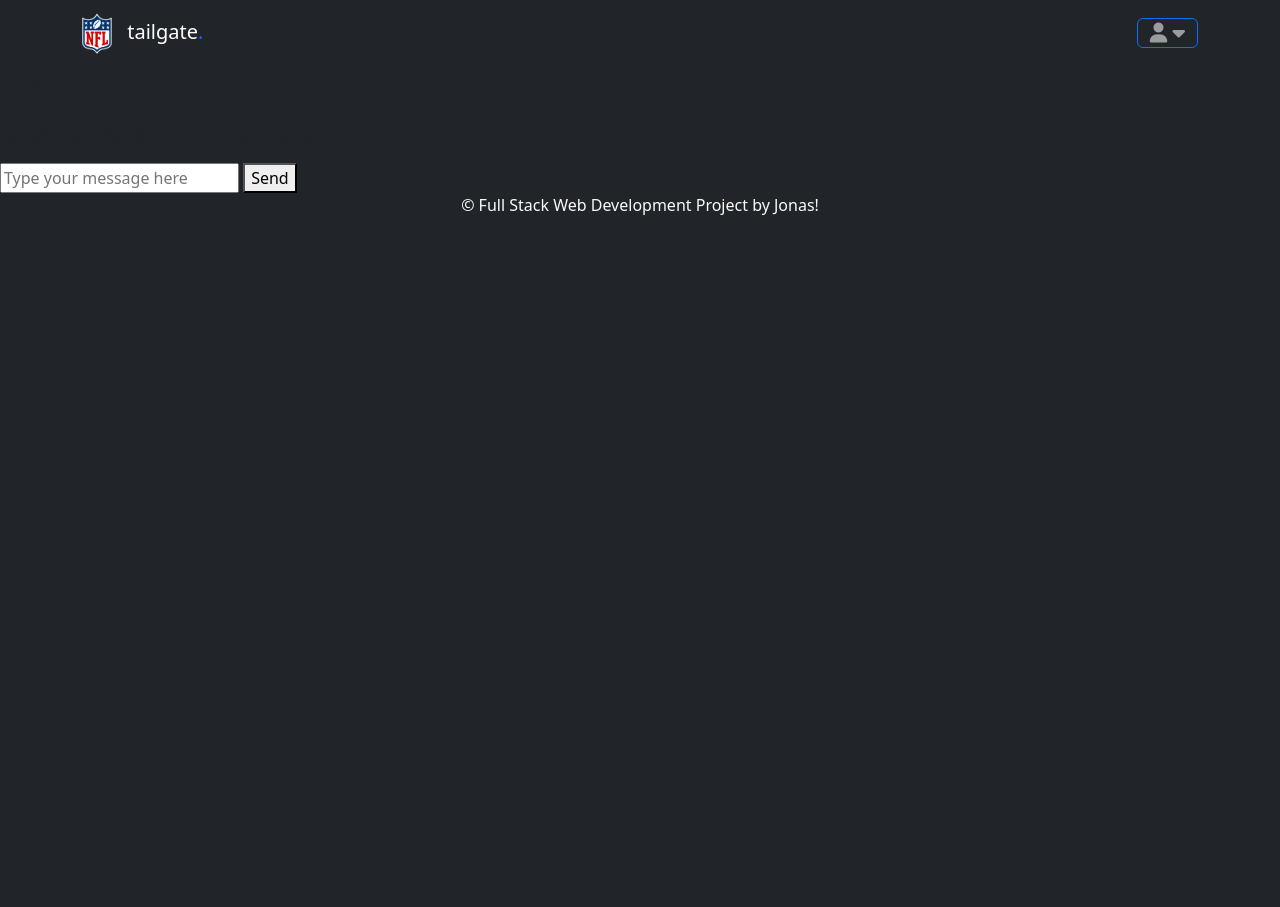
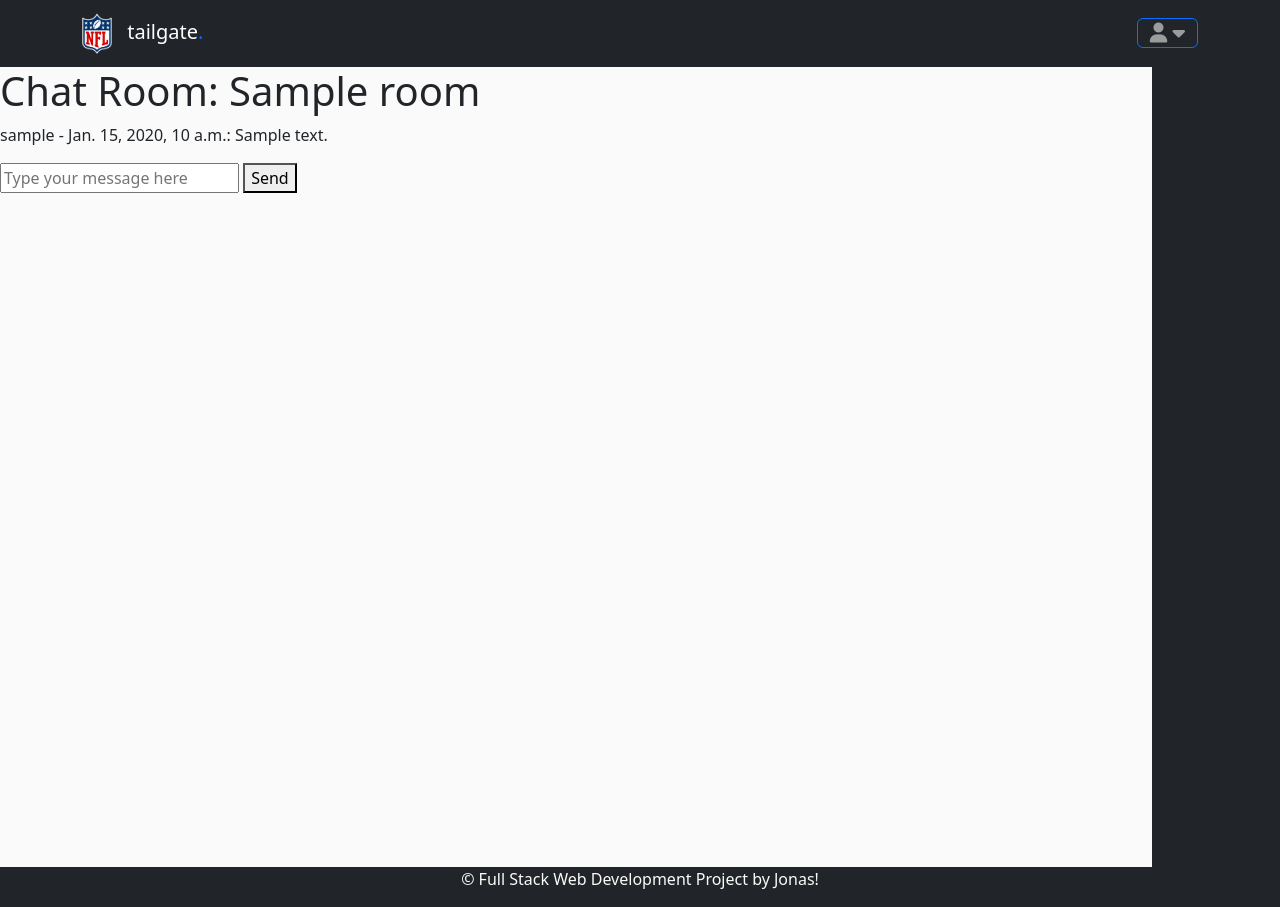
Before and after one commit to firstnamejonas/nfl-tailgate-app, a Django app: page /chat/1/ in a window 1280 px wide. Before the commit the page ends 215 px from the top, so only its background shows below. Run offline with Django 4.2, Linux system fonts and the light colour scheme; a user stored in the database is signed in; tables that the repository leaves empty hold one stand-in row (values such as "Sample post"); some libraries are stand-ins or nearby versions.

Commit message:
Add test styling for chatroom interface

```diff
--- a/static/css/style.css
+++ b/static/css/style.css
@@ -149,3 +149,9 @@ body {
 .instructions-profile-picture-change {
     margin: 0;
 }
+
+#test {
+    width: 90%;
+    background-color: #fafafa;
+    height: 100vh;
+}
```
